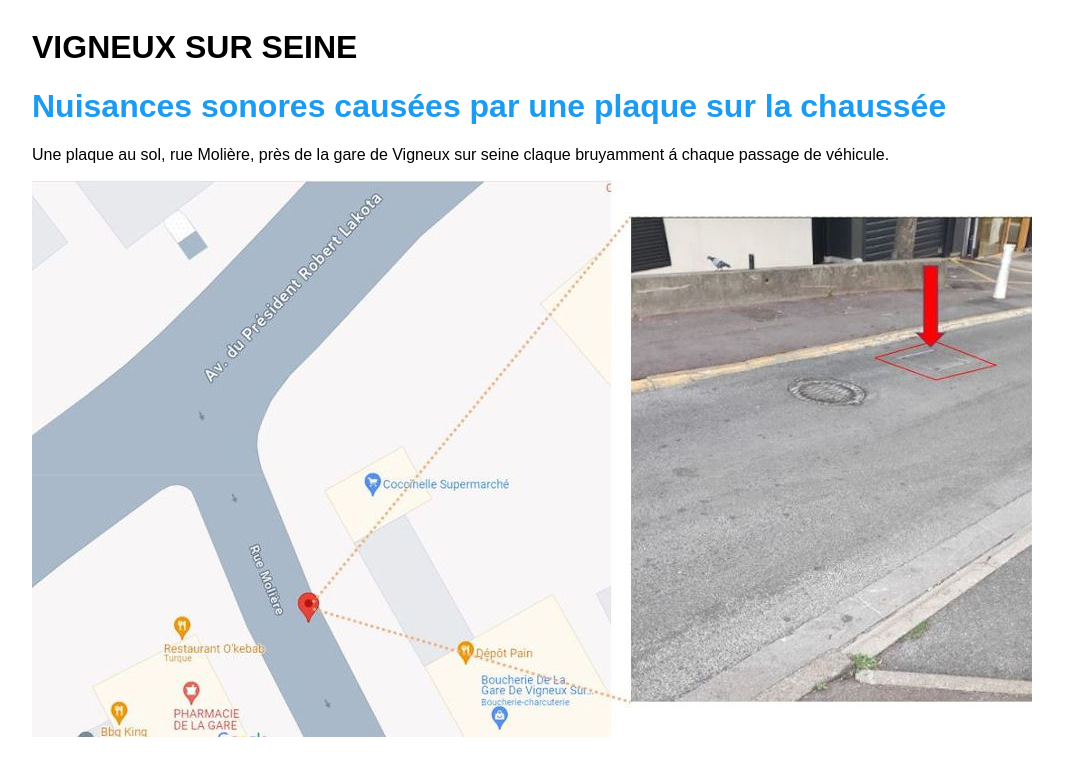
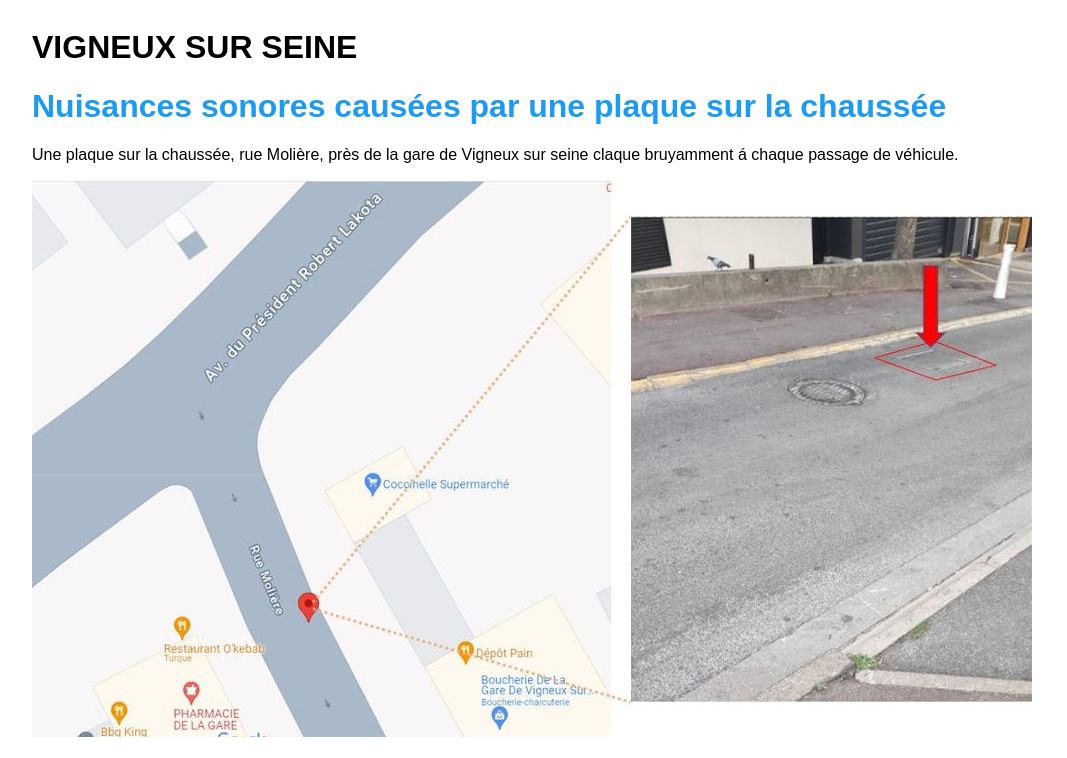
Before and after one commit to agostinia/nuisancessonores, a website: page src/vigneux_sur_seine/nuisances_sonores_plaque_rue_moliere.html in a window 1280 px wide. Shown: the top 758 px of the page, without its empty margins (108-1175 px from the left). Drawn offline with Linux system fonts and the light colour scheme.

Commit message:
in progress

```diff
--- a/src/vigneux_sur_seine/nuisances_sonores_plaque_rue_moliere.html
+++ b/src/vigneux_sur_seine/nuisances_sonores_plaque_rue_moliere.html
@@ -25,7 +25,7 @@ VIGNEUX SUR SEINE
 <H1 style="color: rgb(29,155,240);">
 Nuisances sonores caus&eacute;es par une plaque sur la chauss&eacute;e
 </H1>
-Une plaque au sol, rue Moli&egrave;re, pr&egrave;s de la gare de Vigneux sur seine claque bruyamment &aacute; chaque passage de v&eacute;hicule.
+Une plaque sur la chauss&eacute;e, rue Moli&egrave;re, pr&egrave;s de la gare de Vigneux sur seine claque bruyamment &aacute; chaque passage de v&eacute;hicule.
 </p>
 
 <img src="plaque_2_rue_moliere_banner.jpg" style="width:100%; margin-bottom: 20px">
```
